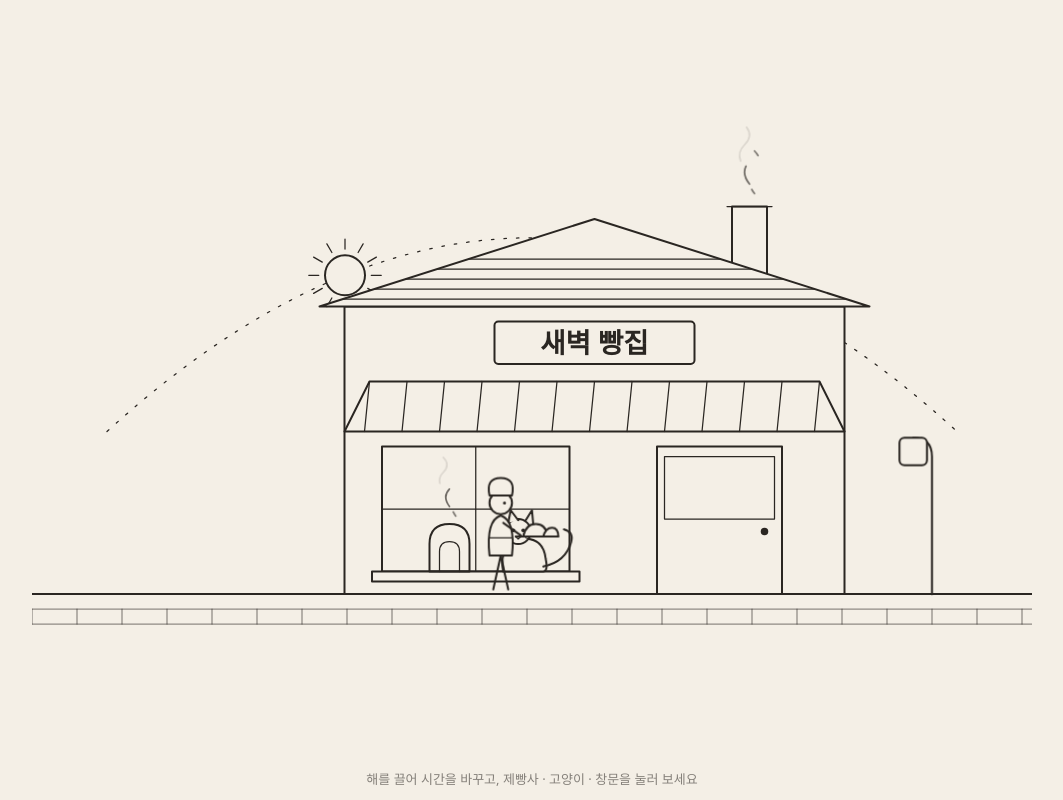
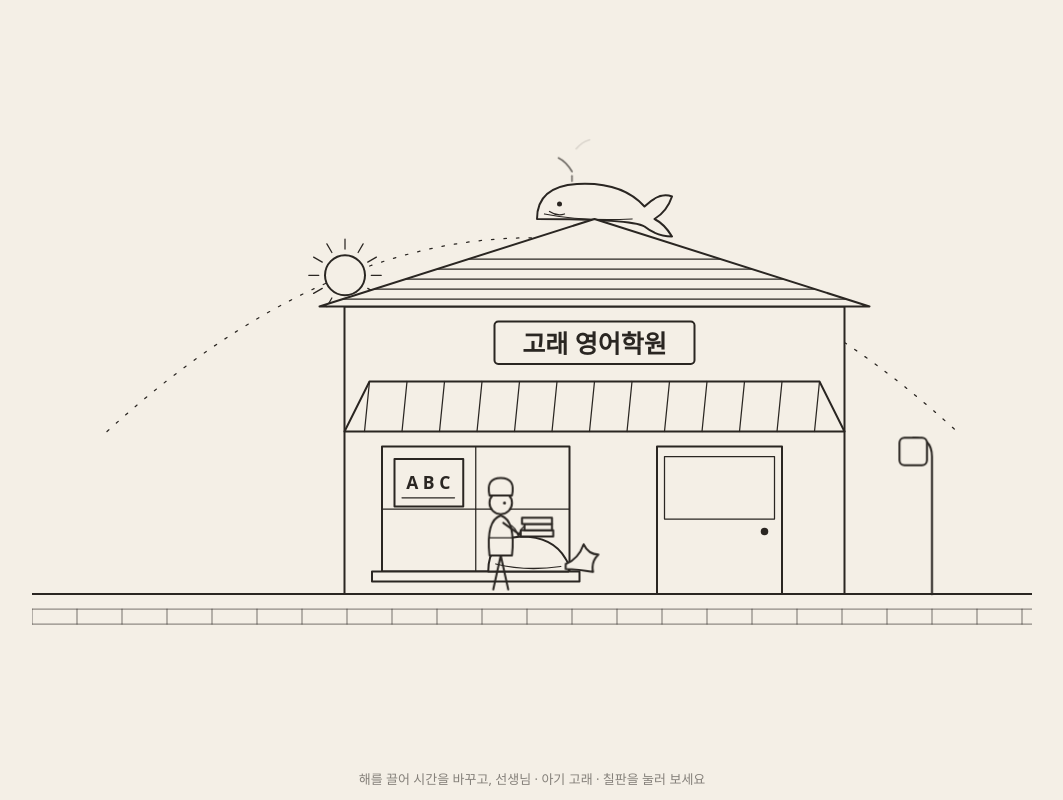
Before and after one commit to EmilyTeacher/euro, a plain HTML site: page whale-academy.html in a window 1280 px wide. Shown: the whole page, without its empty margins (108-1171 px from the left). Drawn offline with Linux system fonts and the light colour scheme.

Commit message:
Rename bakery scene to Whale English Academy
Co-Authored-By: Claude Sonnet 5.5 <noreply@anthropic.com>
Claude-Session: https://claude.ai/code/session_018ZuvQ6Npwz4wB9ZDCu81Ba

```diff
--- a/bakery.html
+++ b/whale-academy.html
@@ -3,7 +3,7 @@
 <head>
 <meta charset="utf-8">
 <meta name="viewport" content="width=device-width,initial-scale=1">
-<title>새벽 빵집</title>
+<title>고래 영어학원</title>
 <style>
   :root { --paper:#f4efe6; --ink:#2a2622; --glow:0; }
   html,body { margin:0; height:100%; background:var(--paper); transition:none; }
@@ -27,7 +27,7 @@
 </style>
 </head>
 <body>
-<svg id="s" viewBox="0 0 800 450" aria-label="새벽 빵집 선화 애니메이션">
+<svg id="s" viewBox="0 0 800 450" aria-label="고래 영어학원 선화 애니메이션">
   <!-- sky: stars -->
   <g id="stars" opacity="0"></g>
 
@@ -46,13 +46,17 @@
 
   <!-- bakery building -->
   <g id="bakery">
-    <!-- chimney -->
-    <rect class="fl" x="560" y="70" width="28" height="70"/>
-    <path class="ln thin" d="M556 70 H592"/>
-    <g class="steam" transform="translate(574 62)">
-      <path d="M0 0 q-8 -10 0 -18 q8 -8 0 -16"/>
-      <path d="M4 0 q-8 -10 0 -18 q8 -8 0 -16"/>
-      <path d="M-4 0 q-8 -10 0 -18 q8 -8 0 -16"/>
+    <!-- whale on roof -->
+    <g transform="translate(450 80)">
+      <path class="fl" d="M-46 0 Q-46 -26 -14 -28 Q22 -30 40 -10 Q52 -22 62 -18 Q58 -6 48 0 Q56 4 62 14 Q50 14 40 6 Q30 0 -46 0 Z"/>
+      <path class="ln thin" d="M-40 -4 Q-10 2 30 0"/>
+      <circle class="ink" cx="-28" cy="-12" r="2"/>
+      <path class="ln thin" d="M-36 -6 q6 4 12 2"/>
+    </g>
+    <g class="steam" transform="translate(432 52)">
+      <path d="M0 0 q-6 -10 -14 -12"/>
+      <path d="M0 0 q0 -14 0 -22"/>
+      <path d="M0 0 q6 -10 14 -12"/>
     </g>
     <!-- body -->
     <rect class="fl" x="250" y="150" width="400" height="230"/>
@@ -61,7 +65,7 @@
     <g class="ln thin" id="tiles"></g>
     <!-- sign -->
     <rect class="fl" x="370" y="162" width="160" height="34" rx="3"/>
-    <text x="450" y="187" text-anchor="middle" font-size="22" font-weight="700" fill="var(--ink)">새벽 빵집</text>
+    <text x="450" y="187" text-anchor="middle" font-size="20" font-weight="700" fill="var(--ink)">고래 영어학원</text>
     <!-- awning -->
     <path class="fl" d="M270 210 H630 L650 250 H250 Z"/>
     <g class="ln thin" id="awn"></g>
@@ -76,28 +80,23 @@
     <rect id="doorGlow" x="506" y="270" width="88" height="50" fill="#ffcf6b" opacity="0"/>
     <rect class="ln thin" x="506" y="270" width="88" height="50"/>
     <circle class="ink" cx="586" cy="330" r="3"/>
-    <!-- oven in window: arched oven with steam -->
-    <g transform="translate(318 330)">
-      <path class="ln" d="M0 32 V10 Q0 -6 16 -6 Q32 -6 32 10 V32 Z"/>
-      <path class="ln thin" d="M8 32 V16 Q8 8 16 8 Q24 8 24 16 V32"/>
-    </g>
-    <g class="steam" transform="translate(334 320)">
-      <path d="M0 0 q-6 -8 0 -14 q6 -6 0 -12"/>
-      <path d="M5 0 q-6 -8 0 -14 q6 -6 0 -12"/>
-      <path d="M-5 0 q-6 -8 0 -14 q6 -6 0 -12"/>
+    <!-- blackboard in window -->
+    <g>
+      <rect class="fl" x="290" y="272" width="55" height="38"/>
+      <text x="317" y="296" text-anchor="middle" font-size="14" font-weight="700" fill="var(--ink)">A B C</text>
+      <path class="ln thin" d="M296 303 H338"/>
     </g>
   </g>
 
   <!-- cat on sill -->
   <g id="cat" class="hit" transform="translate(395 362)">
-    <rect x="-30" y="-44" width="70" height="48" fill="transparent"/>
-    <path class="fl" d="M-18 0 Q-22 -22 -4 -26 Q14 -28 16 -10 Q18 0 14 0 Z"/>
-    <circle class="fl" cx="-6" cy="-32" r="10"/>
-    <path class="fl" d="M-14 -39 L-12 -49 L-6 -41 M0 -41 L5 -49 L6 -38"/>
-    <circle id="eyeL" class="ink" cx="-10" cy="-33" r="1.5"/>
-    <circle id="eyeR" class="ink" cx="-2" cy="-33" r="1.5"/>
-    <path class="ln thin" d="M-8 -28 l2 2 l2 -2 M-14 -29 l-6 -1 M-14 -27 l-6 2 M0 -29 l6 -1 M0 -27 l6 2"/>
-    <g transform="translate(14 -4)"><path id="tail" class="ln" d="M0 0 Q18 -4 22 -20 Q24 -28 16 -30"/></g>
+    <rect x="-32" y="-44" width="76" height="48" fill="transparent"/>
+    <path class="fl" d="M-30 0 Q-30 -26 -4 -28 Q22 -28 32 -10 Q36 -4 34 0 Z"/>
+    <path class="ln thin" d="M-24 -6 Q0 0 28 -4"/>
+    <circle id="eyeL" class="ink" cx="-16" cy="-14" r="1.5"/>
+    <circle id="eyeR" class="ink" cx="-16" cy="-14" r="0" />
+    <g transform="translate(32 -6)"><path id="tail" class="fl" d="M0 0 Q10 -4 14 -16 Q18 -8 26 -8 Q20 -2 22 6 Q10 4 0 4 Z"/></g>
+    <path class="ln thin" d="M-6 -28 q-2 -8 -8 -10 M-6 -28 q2 -8 8 -10"/>
   </g>
 
   <!-- street lamp -->
@@ -107,7 +106,7 @@
     <circle id="lampGlow" cx="705" cy="266" r="40" fill="#ffcf6b" opacity="0"/>
   </g>
 
-  <!-- baker -->
+  <!-- teacher -->
   <g id="baker" class="hit" transform="translate(150 380)">
     <rect x="-24" y="-92" width="48" height="94" fill="transparent"/>
     <g id="flip">
@@ -124,9 +123,9 @@
         <!-- arm + tray -->
         <path class="ln" d="M2 -56 L16 -46"/>
         <g id="tray" transform="translate(16 -46)">
-          <path class="ln" d="M-4 0 H30"/>
-          <path class="fl" d="M2 0 Q4 -10 12 -10 Q20 -10 22 0 Z"/>
-          <path class="fl" d="M18 0 Q20 -7 25 -7 Q30 -7 30 0 Z"/>
+          <rect class="fl" x="0" y="-5" width="26" height="5"/>
+          <rect class="fl" x="3" y="-10" width="22" height="5"/>
+          <rect class="fl" x="1" y="-15" width="24" height="5"/>
         </g>
       </g>
     </g>
@@ -139,7 +138,7 @@
     <text id="bt" y="-6"></text>
   </g>
 </svg>
-<div id="hint">해를 끌어 시간을 바꾸고, 제빵사 · 고양이 · 창문을 눌러 보세요</div>
+<div id="hint">해를 끌어 시간을 바꾸고, 선생님 · 아기 고래 · 칠판을 눌러 보세요</div>
 
 <script>
 const $ = id => document.getElementById(id);
@@ -226,10 +225,10 @@ requestAnimationFrame(frame);
 
 $('baker').addEventListener('click', () => {
   hop = 1; pause = 1.4;
-  say('갓 구운 빵!', bx, 380 - 118);
+  say('Hello, class!', bx, 380 - 118);
 });
-$('cat').addEventListener('click', () => say('야옹~', 395, 362 - 56));
-$('win').addEventListener('click', () => say('오븐 따끈따끈', 355, 255));
+$('cat').addEventListener('click', () => say('뿌우~ Hi!', 395, 362 - 56));
+$('win').addEventListener('click', () => say('A, B, C! 따라 해요', 355, 255));
 $('win').style.cursor = 'pointer';
 
 setTime(t);
```
